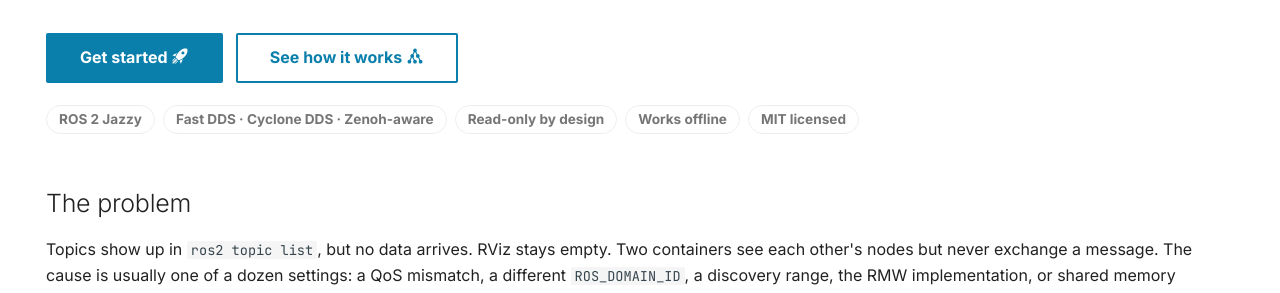
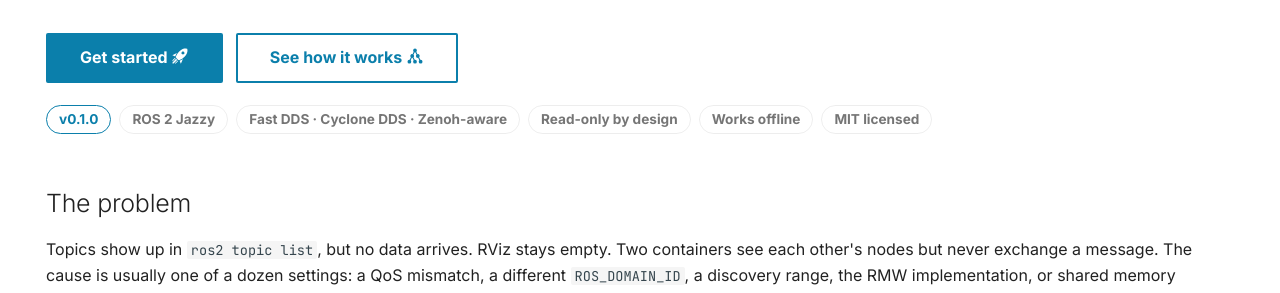
Before and after one commit to Animesh2507/dds-autodiag, an MkDocs documentation site: the page built from docs/index.md, in a window 1280 px wide. Shown: the part 310-603 px from the top of the page. Built offline with MkDocs 1.6.1 and Material for MkDocs 9.7.7, drawn with Linux system fonts in a browser that asks for light colours; comment, search, counter and statistics services are not loaded.

Commit message:
docs: show version 0.1.0 on the home page and installation guide

```diff
--- a/docs/assets/stylesheets/extra.css
+++ b/docs/assets/stylesheets/extra.css
@@ -58,6 +58,11 @@
   border-radius: 1rem;
   border: 1px solid var(--md-default-fg-color--lightest);
   color: var(--md-default-fg-color--light);
+}
+
+.ad-badge--version {
+  color: var(--md-primary-fg-color);
+  border-color: var(--md-primary-fg-color);
 }
 
 /* ---------- Feature cards (Material grid cards) ---------- */
--- a/docs/getting-started/installation.md
+++ b/docs/getting-started/installation.md
@@ -2,6 +2,10 @@
 
 DDS AutoDiag is a Python package with an optional RViz2 plugin and an optional native C++ core. Start with the
 Python package; add the rest when you need it.
+
+!!! info "Version 0.1.0"
+    This documentation describes **DDS AutoDiag 0.1.0**, the upcoming first public release. Check your installed
+    version with `dds-autodiag --version`. See the [Changelog](../changelog.md) for what's included.
 
 ## Requirements
 
--- a/docs/index.md
+++ b/docs/index.md
@@ -15,6 +15,7 @@ hide:
 [See how it works :material-graph:](concepts/architecture.md){ .md-button }
 
 <div class="ad-badges">
+<span class="ad-badge ad-badge--version">v0.1.0</span>
 <span class="ad-badge">ROS 2 Jazzy</span>
 <span class="ad-badge">Fast DDS · Cyclone DDS · Zenoh-aware</span>
 <span class="ad-badge">Read-only by design</span>
```
